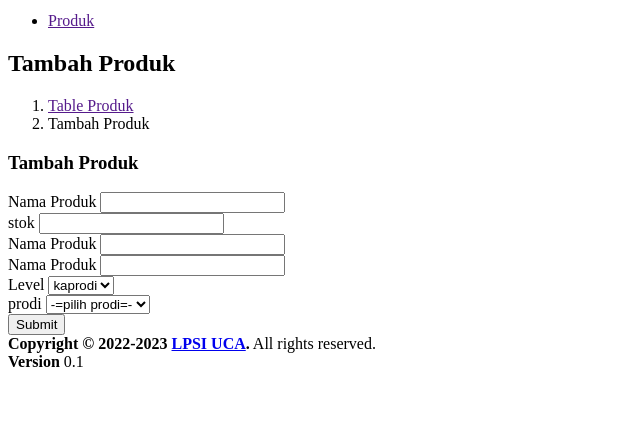
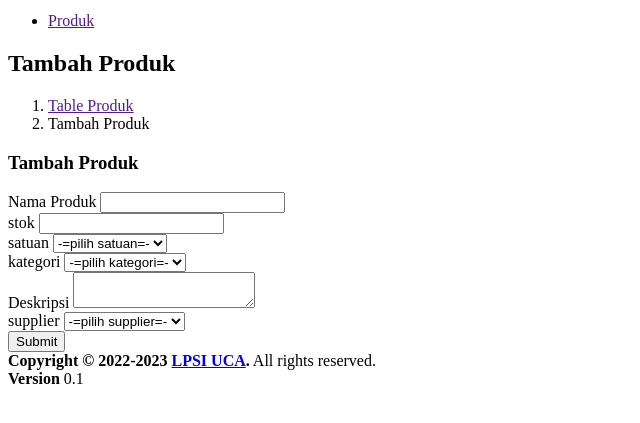
Before and after one commit to azkifairuz/applikasi-kasir, a PHP site: template app/Views/admin/v_addProduk.php in a window 1280 px wide. Shown: the part 282-705 px from the top of the page, without its empty margins (0-640 px from the left). Run offline with PHP 8.4, Linux system fonts and the light colour scheme; the template is opened without the code that fills it: most values are stand-ins (such as "Sample title", 1, 10 or a date in 2020); data that the repository does not hold is empty.

Commit message:
feat: row data satuan,supplier and kategori in view tambah produk

```diff
--- a/app/Models/ModelKategori.php
+++ b/app/Models/ModelKategori.php
@@ -6,7 +6,7 @@ use CodeIgniter\Model;
 
 class ModelKategori extends Model
 {
-    public function getDataSatuan(){
+    public function getDataKategori(){
         $query = $this->db->query("SELECT * FROM kat_produk");
             return $query->getResult();
      }
--- a/app/Models/ModelSupplier.php
+++ b/app/Models/ModelSupplier.php
@@ -6,7 +6,7 @@ use CodeIgniter\Model;
 
 class ModelSupplier extends Model
 {
-    public function getDataSatuan(){
+    public function getDataSupplier(){
         $query = $this->db->query("SELECT * FROM supplier");
             return $query->getResult();
      }
--- a/app/Views/admin/v_addProduk.php
+++ b/app/Views/admin/v_addProduk.php
@@ -42,34 +42,41 @@
                   <input type="number" name="stok" class="form-control">
                 </div>
                 <div class="form-group">
-                    <label>Nama Produk</label>
-                    <input type="text" name="nmProduk" class="form-control">
-                  </div>
-                  <div class="form-group">
-                    <label>Nama Produk</label>
-                    <input type="text" name="nmProduk" class="form-control">
-                  </div>
-                  <div class="form-group">
-                    <label>Level</label>
+                  <label>satuan</label>
                   <select name="satuan" id="" class="form-control">
-                      <option value="2">kaprodi</option>
-                      <option value="3">dekan</option>
-                      <option value="4">wr1</option>
+                    <option value="">-=pilih satuan=-</option>
+                    <?php
+                    foreach ($satuans as $satuan) {
+                      echo '<option value="' . $satuan->id_satuan . '">' . $satuan->nm_satuan . '</option>';
+                    }
+                    ?>
                   </select>
                 </div>
                 <div class="form-group">
-                    <label>prodi</label>
-                    <select name="kdProdi" id="" class="form-control">
-                      <option value="">-=pilih prodi=-</option>
+                  <label>kategori</label>
+                  <select name="kategori" id="" class="form-control">
+                    <option value="">-=pilih kategori=-</option>
                     <?php
-                      foreach ($kd_prodi as $key) {
-                        echo '<option value="'.$key->kd_prodi.'">'.$key->nm_prodi.'</option>';
+                    foreach ($kategories as $kategori) {
+                      echo '<option value="' . $kategori->id_kategori . '">' . $kategori->nm_kategori . '</option>';
                     }
                     ?>
-
-
                   </select>
                 </div>
+                <div class="form-group">
+                  <label>Deskripsi</label>
+                  <textarea type="text" name="deskripsi" class="form-control"></textarea>
+                </div>
+                <div class="form-group">
+                  <label>supplier</label>
+                  <select name="supplier" id="" class="form-control">
+                    <option value="">-=pilih supplier=-</option>
+                    <?php
+                    foreach ($suppliers as $supplier) {
+                      echo '<option value="' . $supplier->id_supplier . '">' . $supplier->nm_supplier . '</option>';
+                    }
+                    ?>
+                  </select>
                 </div>
                 <div class="card-footer">
                   <button type="submit" class="btn btn-primary">Submit</button>
```
Also changed, not shown: app/Controllers/Produk.php (+19 -0 lines). Lines whose indentation alone changed are shown as unchanged.
